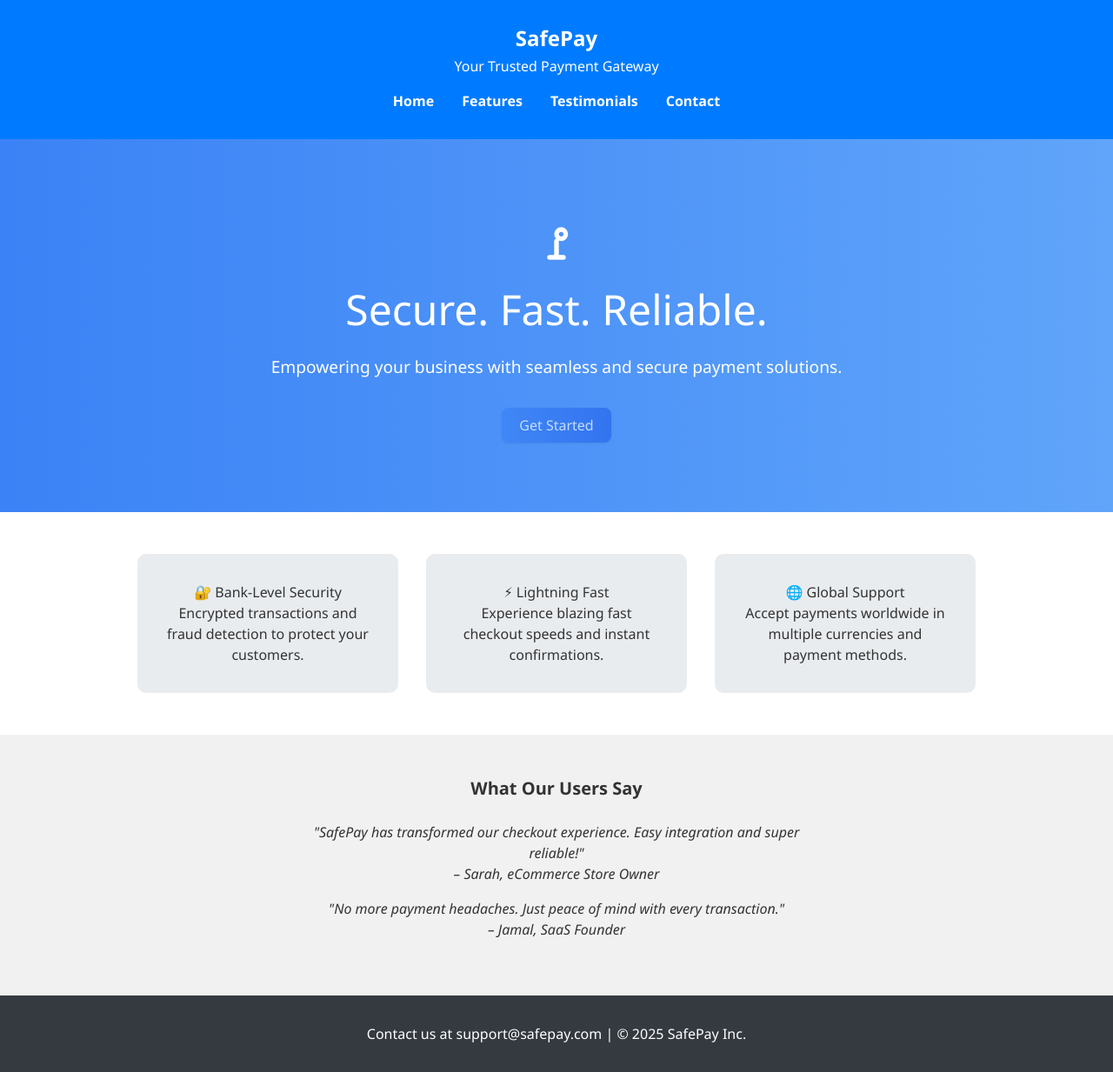
After one commit to Val-9975/FYP-25-S1-14, a Django app: page / in a window 1280 px wide. The commit adds this page. Shown: the whole page at 87% size. Run offline with Django 5.2, Linux system fonts and the light colour scheme; parts of the project's set-up code (start-up, migrations or seed data) failed here and were passed over; some libraries are stand-ins or nearby versions.

Commit message:
Added a homepage
Edited the login page to be able to return to the home page

```diff
--- a/FYP/custom_gateway/custom_gateway/urls.py
+++ b/FYP/custom_gateway/custom_gateway/urls.py
@@ -9,8 +9,10 @@ from payments.views import customer_dashboard
 from payments.views import create_user
 from payments.views import verify_otp
 from payments.views import handle_login
+from payments.views import home
 
 urlpatterns = [
+    path('', home, name='home'),
     path('login/', handle_login, name='handle_login'),
     path('verify_otp/', verify_otp, name='verify_otp'),
     path('logout/', custom_logout, name='logout'),
--- a/FYP/custom_gateway/payments/models.py
+++ b/FYP/custom_gateway/payments/models.py
@@ -111,6 +111,7 @@ class MerchantTransaction(models.Model):
     country = models.CharField(max_length=50, null=True, blank=True)
     created_at = models.DateTimeField(auto_now_add=True)
     status = models.CharField(max_length=10, choices=STATUS_CHOICES, default='pending')
+    transaction_date = models.DateTimeField(auto_now_add=True)
     # token = models.CharField(max_length=255, null=True, blank=True)
 
     class Meta:
--- /dev/null
+++ b/FYP/custom_gateway/payments/templates/index.html
@@ -0,0 +1,197 @@
+<!DOCTYPE html>
+<html lang="en">
+<head>
+  <meta charset="UTF-8" />
+  <meta name="viewport" content="width=device-width, initial-scale=1.0" />
+  <title>SafePay - Secure Payment Gateway</title>
+  <script src="https://cdn.tailwindcss.com"></script>
+  <script src="https://unpkg.com/@popperjs/core@2"></script>
+  <script src="https://cdnjs.cloudflare.com/ajax/libs/scrollreveal/4.0.9/scrollreveal.min.js"></script>
+  <style>
+    * {
+      margin: 0;
+      padding: 0;
+      box-sizing: border-box;
+      font-family: 'Segoe UI', Tahoma, Geneva, Verdana, sans-serif;
+    }
+    body {
+      background-color: #f8f9fa;
+      color: #333;
+    }
+    header {
+      background-color: #007bff;
+      color: white;
+      padding: 2rem;
+      text-align: center;
+    }
+    nav {
+      display: flex;
+      justify-content: center;
+      gap: 2rem;
+      margin-top: 1rem;
+      animation: fadeIn 2s ease-in-out;
+    }
+    nav a {
+      color: white;
+      text-decoration: none;
+      font-weight: bold;
+      transition: transform 0.3s ease;
+    }
+    nav a:hover {
+      transform: scale(1.1);
+    }
+    .hero {
+      padding: 4rem 2rem;
+      text-align: center;
+      background: linear-gradient(to right, #007bff, #00c6ff);
+      color: white;
+    }
+    .hero h1 {
+      font-size: 3rem;
+      margin-bottom: 1rem;
+      animation: slideInDown 1.2s ease;
+    }
+    .hero p {
+      font-size: 1.2rem;
+      margin-bottom: 2rem;
+      animation: slideInUp 1.2s ease;
+    }
+    .features {
+      display: flex;
+      flex-wrap: wrap;
+      justify-content: center;
+      gap: 2rem;
+      padding: 3rem 2rem;
+      background-color: white;
+    }
+    .feature {
+      flex: 1 1 300px;
+      max-width: 300px;
+      background: #e9ecef;
+      padding: 2rem;
+      border-radius: 10px;
+      text-align: center;
+      transition: transform 0.3s ease, box-shadow 0.3s ease;
+    }
+    .feature:hover {
+      transform: translateY(-10px);
+      box-shadow: 0 10px 20px rgba(0, 0, 0, 0.1);
+    }
+    .testimonials {
+      padding: 3rem 2rem;
+      background-color: #f1f1f1;
+      text-align: center;
+    }
+    .testimonial {
+      margin: 1rem auto;
+      max-width: 600px;
+      font-style: italic;
+      animation: fadeInUp 1.5s ease;
+    }
+    footer {
+      background-color: #343a40;
+      color: white;
+      text-align: center;
+      padding: 2rem;
+    }
+    @keyframes slideInDown {
+      from {
+        opacity: 0;
+        transform: translateY(-40px);
+      }
+      to {
+        opacity: 1;
+        transform: translateY(0);
+      }
+    }
+    @keyframes slideInUp {
+      from {
+        opacity: 0;
+        transform: translateY(40px);
+      }
+      to {
+        opacity: 1;
+        transform: translateY(0);
+      }
+    }
+    @keyframes fadeInUp {
+      from {
+        opacity: 0;
+        transform: translateY(20px);
+      }
+      to {
+        opacity: 1;
+        transform: translateY(0);
+      }
+    }
+  </style>
+</head>
+<body>
+  <header>
+    <h1 class="text-2xl font-bold animate-bounce">SafePay</h1>
+    <p>Your Trusted Payment Gateway</p>
+    <nav>
+      <a href="#">Home</a>
+      <a href="#features">Features</a>
+      <a href="#testimonials">Testimonials</a>
+      <a href="#contact">Contact</a>
+    </nav>
+  </header>
+
+  <section class="hero bg-gradient-to-r from-blue-500 to-blue-400 text-white py-20 px-4 text-center">
+    <div class="max-w-4xl mx-auto">
+      <svg xmlns="http://www.w3.org/2000/svg" class="mx-auto mb-4 h-16 w-16" fill="none" viewBox="0 0 24 24" stroke="currentColor">
+        <path stroke-linecap="round" stroke-linejoin="round" stroke-width="2" d="M12 11c0 .552.224 1.05.586 1.414A2 2 0 0014 13a2 2 0 100-4 1.99 1.99 0 00-1.414.586A1.99 1.99 0 0012 11z" />
+        <path stroke-linecap="round" stroke-linejoin="round" stroke-width="2" d="M12 14v7m0 0H9m3 0h3" />
+      </svg>
+    <h1>Secure. Fast. Reliable.</h1>
+    <p>Empowering your business with seamless and secure payment solutions.</p>
+    <div class="flex justify-center gap-3">
+      <a href="/login/" class="px-5 py-2 rounded-lg bg-gradient-to-r from-blue-500 to-blue-600 text-white font-medium shadow hover:from-blue-600 hover:to-blue-700 transition duration-300 ease-in-out animate-pulse">
+        Get Started
+      </a>
+    </div>
+  </section>
+
+  <section class="features" id="features">
+    <div class="feature" data-sr-id="1">
+      <h3>🔐 Bank-Level Security</h3>
+      <p>Encrypted transactions and fraud detection to protect your customers.</p>
+    </div>
+    <div class="feature" data-sr-id="2">
+      <h3>⚡ Lightning Fast</h3>
+      <p>Experience blazing fast checkout speeds and instant confirmations.</p>
+    </div>
+    <div class="feature" data-sr-id="3">
+      <h3>🌐 Global Support</h3>
+      <p>Accept payments worldwide in multiple currencies and payment methods.</p>
+    </div>
+  </section>
+
+  <section class="testimonials" id="testimonials">
+    <h2 class="text-xl font-semibold mb-6">What Our Users Say</h2>
+    <div class="testimonial">
+      "SafePay has transformed our checkout experience. Easy integration and super reliable!"
+      <br />– Sarah, eCommerce Store Owner
+    </div>
+    <div class="testimonial">
+      "No more payment headaches. Just peace of mind with every transaction."
+      <br />– Jamal, SaaS Founder
+    </div>
+  </section>
+
+  <footer id="contact">
+    <p>Contact us at support@safepay.com | &copy; 2025 SafePay Inc.</p>
+  </footer>
+
+  <script>
+    ScrollReveal().reveal('.feature', {
+      delay: 200,
+      distance: '40px',
+      origin: 'bottom',
+      interval: 200,
+      duration: 1000
+    });
+  </script>
+</body>
+</html>
--- a/FYP/custom_gateway/payments/templates/merchantUI.html
+++ b/FYP/custom_gateway/payments/templates/merchantUI.html
@@ -1,3 +1,5 @@
+{% load static %}
+
 <!DOCTYPE html>
 <html lang="en">
 <head>
--- a/FYP/custom_gateway/payments/views.py
+++ b/FYP/custom_gateway/payments/views.py
@@ -10,6 +10,7 @@ from django.contrib.auth import authenticate, login, logout
 from django.contrib.auth.decorators import login_required
 from django.contrib import messages
 from django.db.models import Sum
+from django.db.models.functions import TruncDate
 from .models import MerchantTransaction, LegacyUser, Transaction, UserAccountStatus, Complaint, TokenVault
 from .forms import ComplaintForm
 from django.db import transaction as db_transaction
@@ -28,6 +29,9 @@ from .verifyOTP import verify_otp_user
 from django.core.mail import send_mail
 logger = logging.getLogger(__name__)
 
+
+def home(request):
+    return render(request, 'index.html')
 
 def create_user(request):
 
@@ -178,6 +182,18 @@ def merchant_dashboard(request):
     # Get count of pending transactions
     pending_count = merchant_transactions.filter(status='pending').count()
 
+   # Prepare data for the balance chart (e.g., total balance per day)
+    balance_data = (
+        merchant_transactions.filter(status='success')
+        .annotate(date=TruncDate('transaction_date'))  # Truncate the date to day-level
+        .values('date')
+        .annotate(total_balance=Sum('amount_sent'))
+        .order_by('date')
+    )
+
+    # Separate dates and balances for the chart
+    dates = [entry['date'].strftime('%Y-%m-%d') for entry in balance_data]
+    balances = [entry['total_balance'] for entry in balance_data]
 
     # Prepare the context with merchant information and filtered transactions
     context = {
```
Also changed, not shown: FYP/custom_gateway/payments/templates/login.html (+29 -6 lines).
